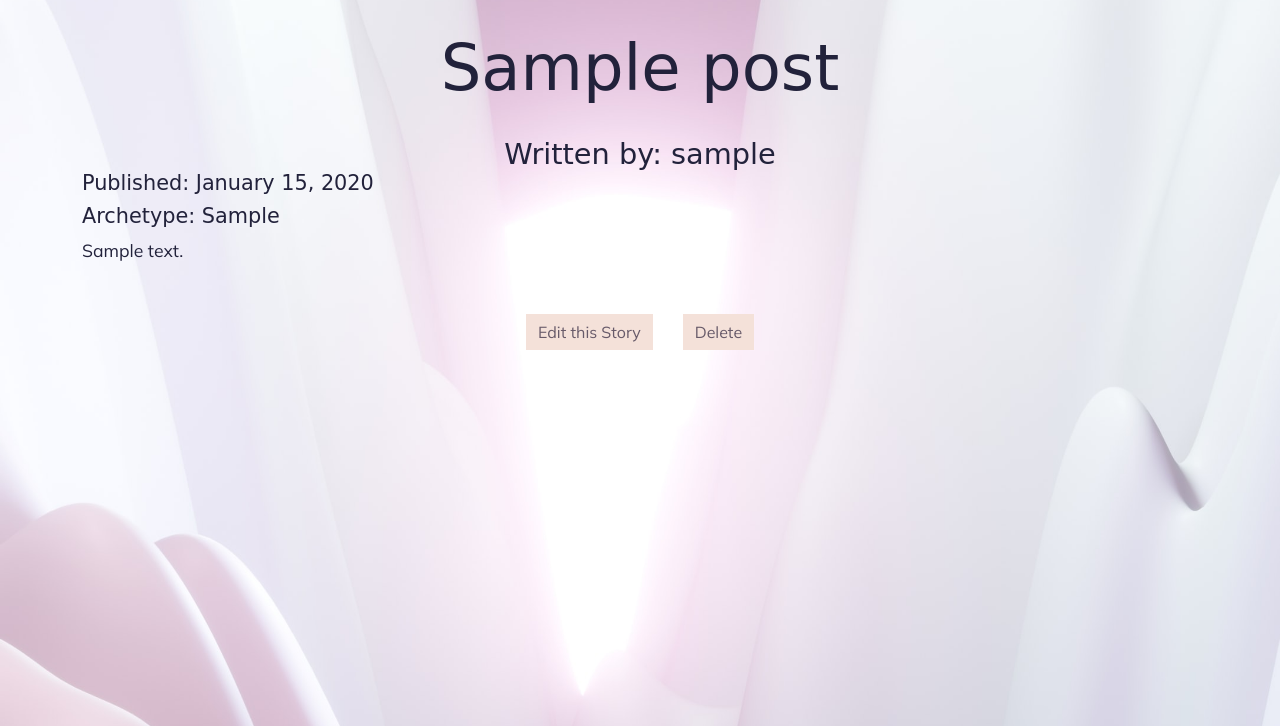
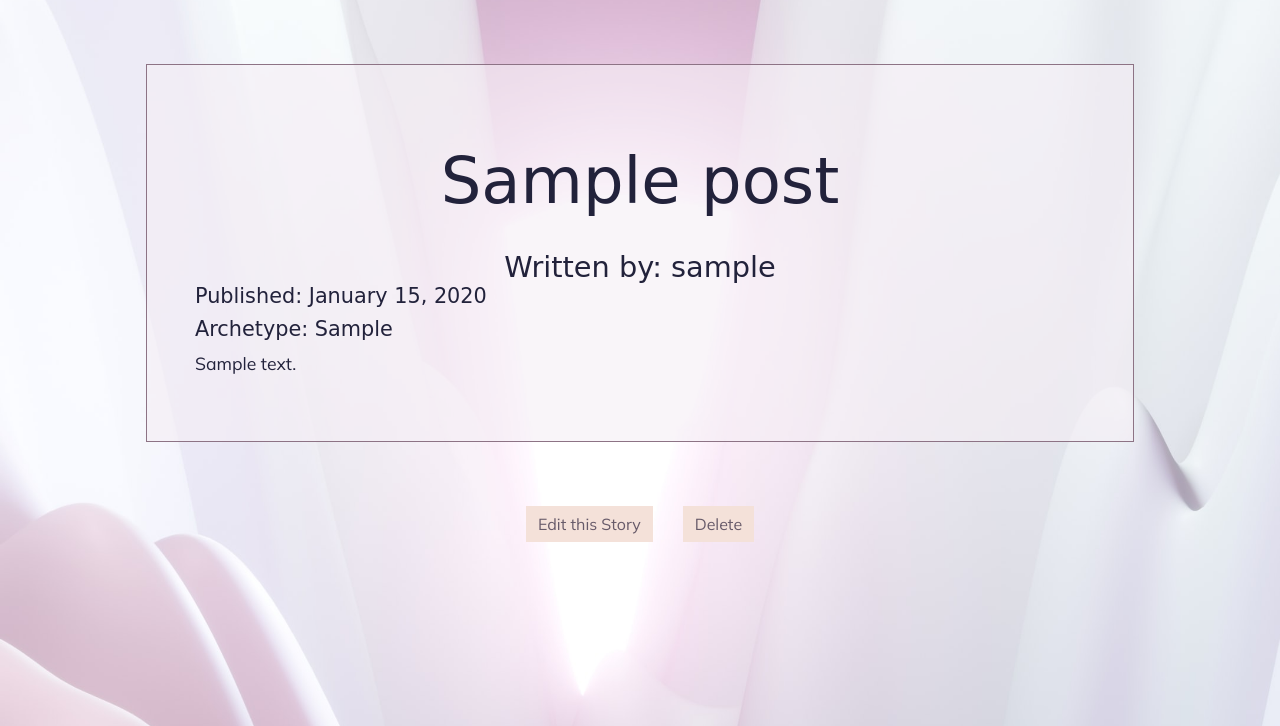
Before and after one commit to catt-tung/archetypes-flask-app, a Flask app: page /1 in a window 1280 px wide. Shown: the part 74-800 px from the top of the page. Run offline with Flask 2, Linux system fonts and the light colour scheme; a user stored in the database is signed in; tables that the repository leaves empty hold one stand-in row (values such as "Sample post"); parts of the project's set-up code (start-up, migrations or seed data) failed here and were passed over; some web fonts are replaced.

Commit message:
Edit display for stories

```diff
--- a/myapp/static/base.css
+++ b/myapp/static/base.css
@@ -128,11 +128,11 @@ a:hover {
   display: flex;
   flex-direction: row;
   justify-content: center;
-  margin: 50px;
+  margin: 40px;
 }
 
 .button-spacing {
-  margin: 0 15px 30px 15px;
+  margin: 0 15px 20px 15px;
 }
 
 .btn-danger{
@@ -142,3 +142,21 @@ a:hover {
   border-radius: 0px;
   border: 0;
 }
+
+.one-post {
+  border: solid 1px #8d7385;
+  margin: 4rem;
+  padding: 3rem;
+  /* background-image: url(./archetypesparchmentbackground.png);
+  background-size: cover; */
+  background-color: rgba(246, 238, 246, 0.6);
+}
+
+.posts-page-post {
+  margin: 10px;
+  max-width: 26rem;
+  text-align: center;
+  padding: 10px;
+  border: solid 2px #675a69;
+  background-color: rgba(251, 248, 234, 0.7);
+}
--- a/myapp/templates/post.html
+++ b/myapp/templates/post.html
@@ -1,6 +1,7 @@
 {% extends "base.html" %}
 {% block content %}
 <div class="jumbotron">
+  <div class="one-post">
     <div class="page-header">
       <h1>{{ post.title }}</h1>
     </div>
@@ -9,6 +10,7 @@
       <h6>Published: {{ post.date.strftime('%B %d, %Y') }}</h6>
       <h6>Archetype: {{post.category}}</h6>
       <p>{{post.content}}</p>
+    </div>
   </div>
       <div class="edit-delete">
         {% if post.author == current_user %}
@@ -23,6 +25,7 @@
           </div>
         {% endif %}
       </div>
+
 </div>
 
 {% endblock content %}
--- a/myapp/templates/user_posts.html
+++ b/myapp/templates/user_posts.html
@@ -8,6 +8,7 @@
                 </div>
             </div>
         </div>
+    <div class="row">
         {% for post in posts.items %}
         <div class="posts-page-post">
             <h4>
@@ -18,11 +19,9 @@
             <p class="text-muted">
                 Published On: {{post.date.strftime("%y-%m-%d")}}
             </p>
-        <br>
-        <p>{{post.content}}</p>
-        <br>
         </div>
         {% endfor %}
+    </div>
     </div>
 
     <nav aria-label="Page Navigation example">
--- a/myapp/users/views.py
+++ b/myapp/users/views.py
@@ -74,5 +74,5 @@ def account():
 def user_posts(username):
     page = request.args.get('page', 1, type=int)
     user = User.query.filter_by(username=username).first_or_404()
-    posts = Post.query.filter_by(author=user).order_by(Post.date.desc()).paginate(page=page, per_page=5)
+    posts = Post.query.filter_by(author=user).order_by(Post.date.desc()).paginate(page=page, per_page=6)
     return render_template('user_posts.html', posts=posts, user=user)
```
Also changed, not shown: 1 other file. Lines whose indentation alone changed are shown as unchanged.
